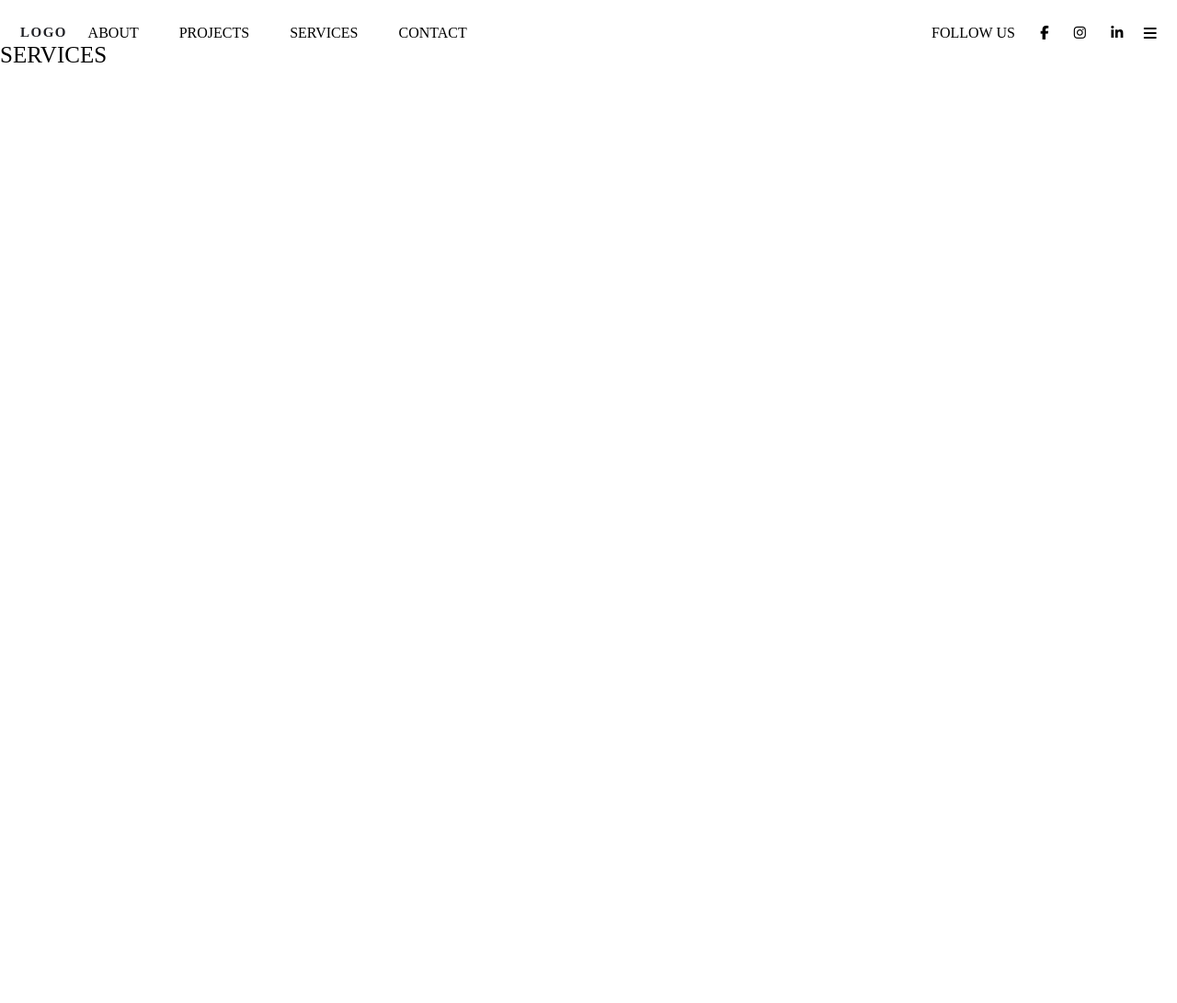
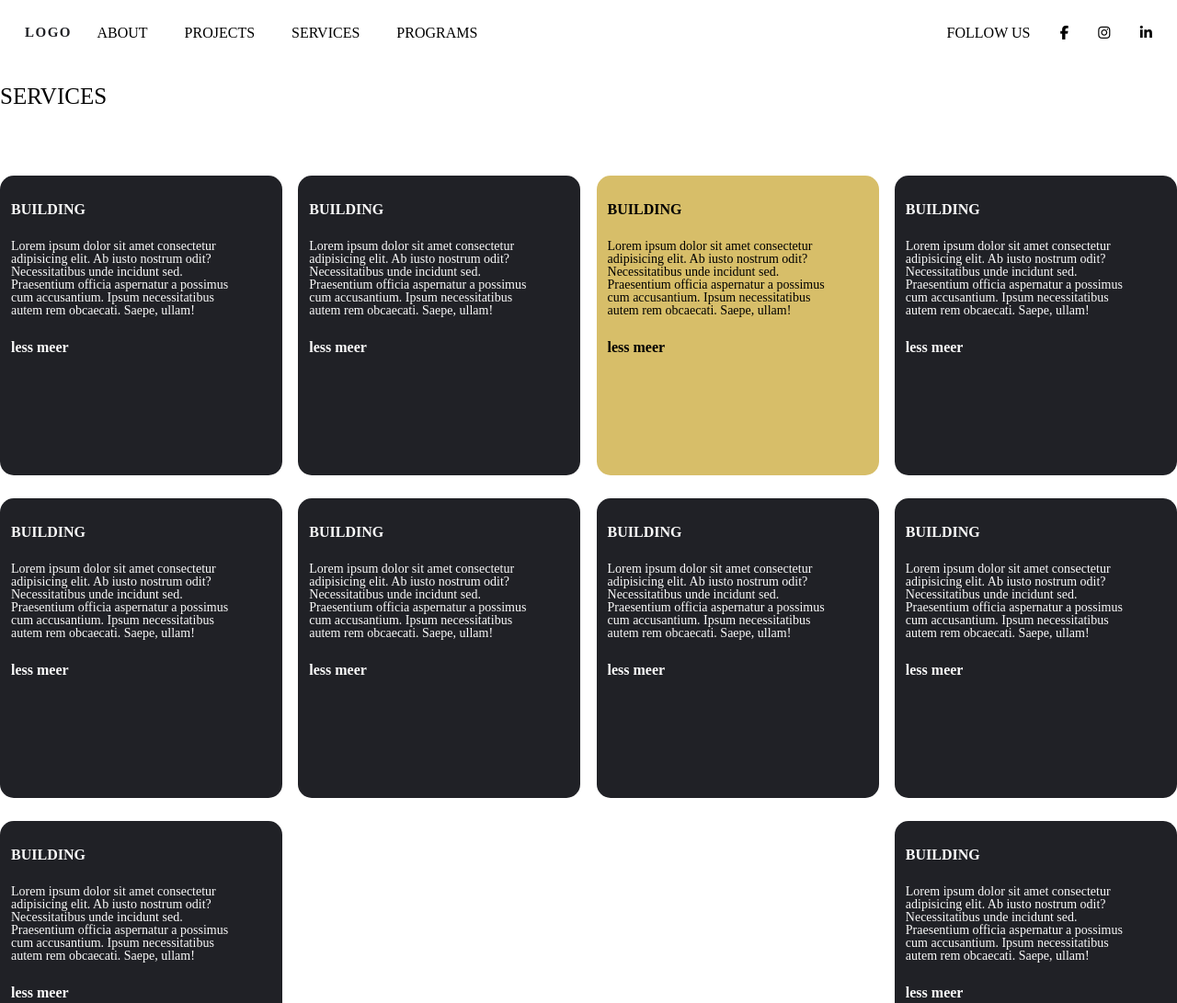
Before and after one commit to AnikoShaverdashvili/Lesson-9, a plain HTML site: page index.html in a window 1280 px wide. Shown: the top 1091 px of the page at 92% size. Before the commit the page ends 800 px from the top, so only its background shows below. Drawn offline with Linux system fonts and the light colour scheme.

Commit message:
added section

```diff
--- a/css/responsive.css
+++ b/css/responsive.css
@@ -1,4 +1,4 @@
-/* @media only screen and (max-width: 1076px) {
+@media only screen and (max-width: 1100px) {
     .nav {
       display: none;
 
@@ -18,4 +18,8 @@
     .logo{
         height:10px;
     }
-  } */
+    .title{
+        font-size: 15px;
+
+    }
+  }
--- a/css/style.css
+++ b/css/style.css
@@ -1,9 +1,9 @@
+/* start header */
 .header-container{
     display: flex;
-     justify-content:space-evenly;
+    justify-content:space-evenly;
     padding-top: 25px;
     margin: 0 auto;
-    max-width: 1366px;
     width: 100%;
     align-items: center;
     position: fixed;
@@ -13,10 +13,15 @@
 .logo{
     display: inline-block;
 }
+.nav-ul{
+    display: flex;
+}
 .nav-li{
-    display: inline-block;
     text-transform: uppercase;
     margin-right: 40px;
+}
+.nav-li a {
+    color: black;
 }
 .follow{
     text-transform: uppercase;
@@ -32,18 +37,73 @@
     display: inline-block;
     margin-left: 5px;
 }
+.fa-bars{
+    display: none;
+}
+/* end header */
+/* start section */
 .section{
     padding-top:47px;
     margin: 0 auto;
-    max-width: 1366px;
-    width: 100%;
-    justify-content:right;
 }
 .title{
     font-size: 25px;
     text-transform: uppercase;
     margin: 0 auto;
+    margin-top:45px;
+    margin-bottom: 74px;
+    width: 100%;
+    max-width: 1366px;
 }
-.fa-bars{
-    display: none;
+.content{
+    display: flex;
+    flex-direction: column;
+    border-radius: 15px;
+    width:265px;
+    height:326px;
+    background-color: #202126;
+    width: 24%;
+    margin-bottom: 25px;
 }
+.p{
+    font-size: 14px;
+    color: #FAFAFA;
+    margin-top: 25px;
+   max-width:248px;
+    margin-left: 12px;
+}
+.content h3{
+    color: #FAFAFA;
+    font-size: 16px;
+    text-transform: uppercase;
+    font-weight: bold;
+    padding-top: 29px;
+    padding-left:12px;
+}
+.click{
+    color: #FAFAFA;
+    font-size: 16px;
+    font-weight: bold;
+    margin-top: 25px;
+    margin-left: 12px;
+}
+.content-container{
+    display: flex;
+    justify-content: space-between;
+    flex-wrap: wrap;
+    margin: 0 auto;
+    width: 100%;
+    max-width: 1366px;
+}
+.content:nth-child(3){
+    background-color: #D7BE69;
+}
+.content:nth-child(3) p {
+    color: black;
+}
+.content:nth-child(3) h3 {
+    color: black;
+}
+.content:nth-child(3) div {
+    color: black;
+}
--- a/index.html
+++ b/index.html
@@ -4,10 +4,10 @@
     <meta charset="UTF-8">
     <meta http-equiv="X-UA-Compatible" content="IE=edge">
     <meta name="viewport" content="width=device-width, initial-scale=1.0">
+    <script src="https://kit.fontawesome.com/6de6aa5275.js" crossorigin="anonymous"></script>
     <link rel="stylesheet" href="css/reset.css">
     <link rel="stylesheet" href="css/style.css">
     <link rel="stylesheet" href="css/responsive.css">
-    <script src="https://kit.fontawesome.com/6de6aa5275.js" crossorigin="anonymous"></script>
     <title>Lesson_9</title>
 </head>
 <body>
@@ -15,11 +15,11 @@
         <div class="header-container">
             <a href="index.html"><img src="images/LOGO.svg" alt="logo" class="logo"></a>
             <nav class="nav">
-                <ul>
-                    <li class="nav-li">about</li>
-                    <li class="nav-li">projects</li>
-                    <li class="nav-li">services</li>
-                    <li class="nav-li">contact</li>
+                <ul class="nav-ul">
+                    <li class="nav-li"> <a href="index.html">about</a></li>
+                    <li class="nav-li"> <a href="index.html">projects</a></li>
+                    <li class="nav-li"> <a href="index.html">services</a></li>
+                    <li class="nav-li"> <a href="index.html">programs</a></li>
                 </ul>
             </nav>
             <span class="follow">Follow us</span>
@@ -32,13 +32,67 @@
              <div class="icon">
                 <i class="fab fa-linkedin-in"></i>
             </div>
-            <div>
-                <i class="fa fa-bars" aria-hidden="true"></i>
-            </div>
+                <i class="fas fa-bars"></i>
+        </div>
     </header>
     <section>
         <div class="section">
+            <div>
             <h2 class="title">SERVICES</h2>
+             </div>
+            <div class="content-container">
+                <div class="content">
+                    <h3>building</h3>
+                    <p class="p">Lorem ipsum dolor sit amet consectetur adipisicing elit. Ab iusto nostrum odit? Necessitatibus unde incidunt sed. Praesentium officia aspernatur a possimus cum accusantium. Ipsum necessitatibus autem rem obcaecati. Saepe, ullam!</p>
+                    <div class="click">less meer</div>
+                </div>
+                <div class="content">
+                    <h3>building</h3>
+                    <p class="p">Lorem ipsum dolor sit amet consectetur adipisicing elit. Ab iusto nostrum odit? Necessitatibus unde incidunt sed. Praesentium officia aspernatur a possimus cum accusantium. Ipsum necessitatibus autem rem obcaecati. Saepe, ullam!</p>
+                    <div class="click">less meer</div>
+                </div>
+                <div class="content">
+                    <h3>building</h3>
+                    <p class="p">Lorem ipsum dolor sit amet consectetur adipisicing elit. Ab iusto nostrum odit? Necessitatibus unde incidunt sed. Praesentium officia aspernatur a possimus cum accusantium. Ipsum necessitatibus autem rem obcaecati. Saepe, ullam!</p>
+                    <div class="click">less meer</div>
+                </div>
+                <div class="content">
+                    <h3>building</h3>
+                    <p class="p">Lorem ipsum dolor sit amet consectetur adipisicing elit. Ab iusto nostrum odit? Necessitatibus unde incidunt sed. Praesentium officia aspernatur a possimus cum accusantium. Ipsum necessitatibus autem rem obcaecati. Saepe, ullam!</p>
+                    <div class="click">less meer</div>
+                </div>
+                <div class="content">
+                    <h3>building</h3>
+                    <p class="p">Lorem ipsum dolor sit amet consectetur adipisicing elit. Ab iusto nostrum odit? Necessitatibus unde incidunt sed. Praesentium officia aspernatur a possimus cum accusantium. Ipsum necessitatibus autem rem obcaecati. Saepe, ullam!</p>
+                    <div class="click">less meer</div>
+                </div>
+                <div class="content">
+                    <h3>building</h3>
+                    <p class="p">Lorem ipsum dolor sit amet consectetur adipisicing elit. Ab iusto nostrum odit? Necessitatibus unde incidunt sed. Praesentium officia aspernatur a possimus cum accusantium. Ipsum necessitatibus autem rem obcaecati. Saepe, ullam!</p>
+                    <div class="click">less meer</div>
+                </div>
+                <div class="content">
+                    <h3>building</h3>
+                    <p class="p">Lorem ipsum dolor sit amet consectetur adipisicing elit. Ab iusto nostrum odit? Necessitatibus unde incidunt sed. Praesentium officia aspernatur a possimus cum accusantium. Ipsum necessitatibus autem rem obcaecati. Saepe, ullam!</p>
+                    <div class="click">less meer</div>
+                </div>
+                <div class="content">
+                    <h3>building</h3>
+                    <p class="p">Lorem ipsum dolor sit amet consectetur adipisicing elit. Ab iusto nostrum odit? Necessitatibus unde incidunt sed. Praesentium officia aspernatur a possimus cum accusantium. Ipsum necessitatibus autem rem obcaecati. Saepe, ullam!</p>
+                    <div class="click">less meer</div>
+                </div>
+                <div class="content">
+                    <h3>building</h3>
+                    <p class="p">Lorem ipsum dolor sit amet consectetur adipisicing elit. Ab iusto nostrum odit? Necessitatibus unde incidunt sed. Praesentium officia aspernatur a possimus cum accusantium. Ipsum necessitatibus autem rem obcaecati. Saepe, ullam!</p>
+                    <div class="click">less meer</div>
+                </div>
+                <div class="content">
+                    <h3>building</h3>
+                    <p class="p">Lorem ipsum dolor sit amet consectetur adipisicing elit. Ab iusto nostrum odit? Necessitatibus unde incidunt sed. Praesentium officia aspernatur a possimus cum accusantium. Ipsum necessitatibus autem rem obcaecati. Saepe, ullam!</p>
+                    <div class="click">less meer</div>
+                </div>
+            </div>
+
         </div>
     </section>
 </body>
```
